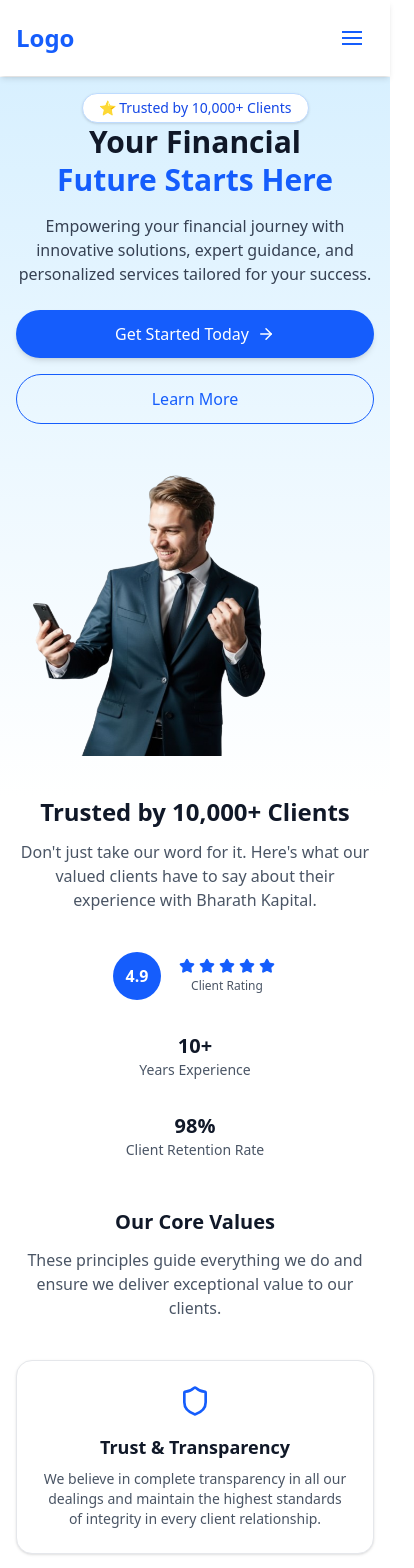
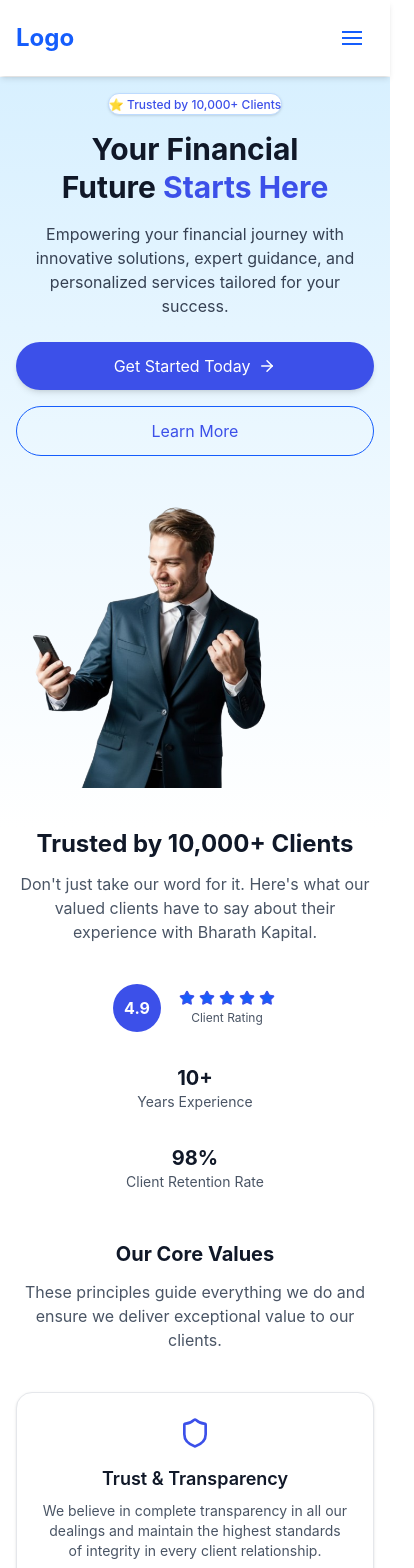
Before and after one commit to Faizanshaikh26/finance-trail, a React (Vite) app in the folder client/: page / in a window 390 px wide. Shown: the top 1568 px of the page, 414 px wide, since content can reach past the window. Built offline with nearby package versions, Linux system fonts and the light colour scheme.

Commit message:
5th  commit

```diff
--- a/client/src/App.jsx
+++ b/client/src/App.jsx
@@ -3,7 +3,7 @@ import Home from './Home'
 
 export default function App() {
   return (
-    <div>
+    <div className=' font-inter'>
  <Home/>
 
     </div>
--- a/client/src/components/FAQ.jsx
+++ b/client/src/components/FAQ.jsx
@@ -110,7 +110,7 @@ const FAQ = () => {
               className="px-4 sm:px-6 py-4 sm:py-6 flex justify-between items-center cursor-pointer hover:bg-gray-200 transition rounded-2xl"
               onClick={() => toggleFAQ(i)}
             >
-              <span className="text-base sm:text-lg md:text-xl lg:text-2xl text-gray-600 font-medium">
+              <span className="text-base sm:text-lg md:text-xl lg:text-xl text-gray-600 font-medium">
                 {faq.question}
               </span>
               <ChevronDown
--- a/client/src/components/Hero.jsx
+++ b/client/src/components/Hero.jsx
@@ -7,7 +7,7 @@ const Hero = () => {
   return (
     <>
       {/* Hero Section */}
-      <section className=" md:pt-40 pb-10 flex justify-center px-4 sm:px-32  lg:px-44 w-full  " style={{
+      <section className=" md:pt-40   pb-10 flex justify-center px-4 sm:px-32  lg:px-44 w-full  " style={{
         background: "linear-gradient(180deg, #D8F0FF 0%, #FFFFFF 100%)"
 
     }}>
@@ -15,28 +15,29 @@ const Hero = () => {
           {/* Left Content */}
           <div className="flex-1 text-center md:text-left">
             {/* Trusted Badge */}
-            <div className="inline-block mt-4 md:mt-0 :mb-6 bg-white border border-blue-200 text-blue-700 text-sm font-medium px-4 py-1 rounded-full shadow-sm">
-              ⭐ Trusted by 10,000+ Clients
+            <div className="inline-block mt-4 md:mt-0 mb-4 :mb-6 bg-white border border-blue-200 text-[#3C50E9] text-sm font-medium  md:px-4  rounded-full shadow-sm">
+             <span className="text-[12px]"> ⭐ Trusted by 10,000+ Clients</span>
             </div>
 
             {/* Heading */}
-            <h1 className="text-3xl sm:text-4xl md:text-6xl font-bold leading-tight text-gray-900">
+            <h1 className="text-3xl sm:text-4xl md:text-7xl font-bold leading-tight text-gray-900">
               Your Financial <br />
-              <span className="text-blue-600">Future Starts Here</span>
+              <span>Future</span>
+              <span className="text-[#3C50E9]"> Starts Here</span>
             </h1>
 
             {/* Subtext */}
-            <p className="mt-4 sm:mt-6 text-base sm:text-lg text-gray-700 max-w-xl mx-auto md:mx-0">
+            <p className="mt-4 sm:mt-6 text-base sm:text-2xl text-gray-700 max-w-xl mx-auto md:mx-0 font-normal">
               Empowering your financial journey with innovative solutions, expert
               guidance, and personalized services tailored for your success.
             </p>
 
             {/* Buttons */}
             <div className="mt-6 sm:mt-8 flex flex-col sm:flex-row gap-4 justify-center md:justify-start">
-              <button className="flex items-center justify-center gap-2 bg-blue-600 text-white px-6 py-3 rounded-full shadow-md hover:bg-blue-700 transition">
+              <button className="flex items-center justify-center gap-2 bg-[#3C50E9] text-white px-6 py-3 rounded-full shadow-md hover:bg-blue-700 transition">
                 Get Started Today <ArrowRight size={18} />
               </button>
-              <button className="px-6 py-3 rounded-full border border-blue-600 text-blue-600 hover:bg-blue-100 transition">
+              <button className="px-6 py-3 rounded-full border border-blue-600 text-[#3C50E9] hover:bg-blue-100 transition">
                 Learn More
               </button>
             </div>
@@ -117,7 +118,7 @@ const Hero = () => {
         <div className="flex flex-col sm:flex-row items-center justify-center md:justify-start gap-8 sm:gap-12 mb-12">
           {/* Rating */}
           <div className="flex items-center gap-4">
-            <div className="bg-blue-600 text-white font-bold rounded-full w-[48px] h-[48px] flex items-center justify-center">
+            <div className="bg-[#3C50E9] text-white font-bold rounded-full w-[48px] h-[48px] flex items-center justify-center">
               4.9
             </div>
             <div className="flex flex-col items-center sm:items-start">
@@ -125,7 +126,7 @@ const Hero = () => {
                 {[...Array(5)].map((_, i) => (
                   <Star
                     key={i}
-                    className="w-4 h-4 sm:w-5 sm:h-5 text-blue-600 fill-blue-600 mx-0.5"
+                    className="w-4 h-4 sm:w-5 sm:h-5 text-[#3C50E9] fill-blue-600 mx-0.5"
                   />
                 ))}
               </div>
@@ -135,8 +136,9 @@ const Hero = () => {
             </div>
           </div>
 
+
           {/* Experience */}
-          <div className="text-center sm:text-left">
+          <div className="text-center sm:text-left ">
             <p className="text-xl sm:text-2xl font-bold text-gray-900">10+</p>
             <p className="text-sm text-gray-600">Years Experience</p>
           </div>
@@ -152,10 +154,10 @@ const Hero = () => {
       {/* Core Values Section */}
       <section className="  px-4 sm:px-32  lg:px-44 w-full">
         <div className="mb-10 sm:mb-12 text-center ">
-          <h3 className="text-xl sm:text-2xl md:text-4xl py- font-bold text-gray-900">
+          <h3 className="text-xl sm:text-2xl md:text-[50px] py- font-bold text-gray-900">
             Our Core Values
           </h3>
-          <p className="text-gray-600 mt-3 text-base sm:text-xl  md:mx-0">
+          <p className="text-gray-600 mt-3 text-base sm:text-[25px]  md:mx-0">
             These principles guide everything we do and ensure we deliver
             exceptional value to our clients.
           </p>
@@ -164,8 +166,8 @@ const Hero = () => {
         {/* Values Cards */}
         <div className="grid grid-cols-1 sm:grid-cols-2 md:grid-cols-3 gap-6 md:gap-8 place-items-center">
           {/* Card 1 */}
-          <div className="rounded-2xl w-full max-w-sm bg-white border border-gray-200 p-6 shadow-sm text-center hover:shadow-md transition">
-            <Shield className="w-8 h-8 sm:w-10 sm:h-10 text-blue-600 mx-auto mb-4" />
+          <div className="rounded-2xl w-full max-w-sm  bg-white border border-gray-200 p-6 shadow-sm text-center hover:shadow-md transition">
+            <Shield className="w-8 h-8 sm:w-10 sm:h-10 text-[#3C50E9] mx-auto mb-4" />
             <h4 className="font-semibold text-lg text-gray-900">
               Trust & Transparency
             </h4>
@@ -178,7 +180,7 @@ const Hero = () => {
 
           {/* Card 2 */}
           <div className="rounded-2xl w-full max-w-sm bg-white border border-gray-200 p-6 shadow-sm text-center hover:shadow-md transition">
-            <Handshake className="w-8 h-8 sm:w-10 sm:h-10 text-blue-600 mx-auto mb-4" />
+            <Handshake className="w-8 h-8 sm:w-10 sm:h-10 text-[#3C50E9] mx-auto mb-4" />
             <h4 className="font-semibold text-lg text-gray-900">
               Excellence in Service
             </h4>
@@ -190,13 +192,13 @@ const Hero = () => {
 
           {/* Card 3 */}
           <div className="rounded-2xl w-full max-w-sm bg-white border border-gray-200 p-6 shadow-sm text-center hover:shadow-md transition">
-            <User className="w-8 h-8 sm:w-10 sm:h-10 text-blue-600 mx-auto mb-4" />
+            <User className="w-8 h-8 sm:w-10 sm:h-10 text-[#3C50E9] mx-auto mb-4" />
             <h4 className="font-semibold text-lg text-gray-900">
               Client-Centric Approach
             </h4>
             <p className="text-sm text-gray-600 mt-2">
               Every decision we make is centered around our clients' best
-              interests and long-term financial success.
+              interests and long-term financial
             </p>
           </div>
         </div>
--- a/client/src/index.css
+++ b/client/src/index.css
@@ -1,126 +1,25 @@
 @import "tailwindcss";
 
 
-@custom-variant dark (&:is(.dark *));
+@import url('https://fonts.googleapis.com/css2?family=Doto:wght@100..900&family=Inter:ital,opsz,wght@0,14..32,100..900;1,14..32,100..900&family=Plus+Jakarta+Sans:ital,wght@0,200..800;1,200..800&family=Poppins:ital,wght@0,100;0,200;0,300;0,400;0,500;0,600;0,700;0,800;0,900;1,100;1,200;1,300;1,400;1,500;1,600;1,700;1,800;1,900&family=Quicksand:wght@300..700&family=Righteous&display=swap');
 
-:root {
-  /* Updated color tokens for Bharat Kapital professional theme */
-  --background: oklch(1 0 0); /* Pure white */
-  --foreground: oklch(0.2 0 0); /* Dark gray for text */
-  --card: oklch(0.98 0 0); /* Light gray for service cards */
-  --card-foreground: oklch(0.2 0 0); /* Dark text on cards */
-  --popover: oklch(1 0 0);
-  --popover-foreground: oklch(0.2 0 0);
-  --primary: oklch(0.35 0 0); /* Professional dark gray */
-  --primary-foreground: oklch(1 0 0); /* White text on primary */
-  --secondary: oklch(0.6 0.15 264); /* Professional blue accent */
-  --secondary-foreground: oklch(1 0 0);
-  --muted: oklch(0.98 0 0);
-  --muted-foreground: oklch(0.45 0 0);
-  --accent: oklch(0.6 0.15 264); /* Blue accent for CTAs */
-  --accent-foreground: oklch(1 0 0);
-  --destructive: oklch(0.577 0.245 27.325);
-  --destructive-foreground: oklch(1 0 0);
-  --border: oklch(0.9 0 0);
-  --input: oklch(0.98 0 0);
-  --ring: oklch(0.6 0.15 264 / 0.5);
-  --chart-1: oklch(0.6 0.15 264);
-  --chart-2: oklch(0.55 0.2 160);
-  --chart-3: oklch(0.6 0.25 30);
-  --chart-4: oklch(0.5 0.2 140);
-  --chart-5: oklch(0.35 0 0);
-  --radius: 0.5rem;
-  --sidebar: oklch(0.98 0 0);
-  --sidebar-foreground: oklch(0.2 0 0);
-  --sidebar-primary: oklch(1 0 0);
-  --sidebar-primary-foreground: oklch(0.2 0 0);
-  --sidebar-accent: oklch(0.6 0.15 264);
-  --sidebar-accent-foreground: oklch(1 0 0);
-  --sidebar-border: oklch(0.9 0 0);
-  --sidebar-ring: oklch(0.6 0.15 264 / 0.5);
+
+  /* font-family: "Inter", sans-serif; */
+
+@theme {
+  --font-inter: "Inter", sans-serif;
+  --font-quicksand: "Quicksand", sans-serif;
+  --font-righteous: "Righteous", sans-serif;
+  --font-doto: "Doto", sans-serif;
+  --font-poppins: "Poppins", sans-serif;
+  --color-accent: #F97316;
+  --color-accentHover: #EA580C;
+  --color-primaryText: #0F172A;
+  --color-secondaryText: #475569;
+  /* --color-primaryCardBg:#FFFBED;
+  --color-primaryCardText:#112A46; */
+
+  --color-primaryCardBg: #F9FAFB;
+  --color-primaryCardText: #1E293B;
+
 }
-
-.dark {
-  --background: oklch(0.145 0 0);
-  --foreground: oklch(0.985 0 0);
-  --card: oklch(0.145 0 0);
-  --card-foreground: oklch(0.985 0 0);
-  --popover: oklch(0.145 0 0);
-  --popover-foreground: oklch(0.985 0 0);
-  --primary: oklch(0.985 0 0);
-  --primary-foreground: oklch(0.205 0 0);
-  --secondary: oklch(0.269 0 0);
-  --secondary-foreground: oklch(0.985 0 0);
-  --muted: oklch(0.269 0 0);
-  --muted-foreground: oklch(0.708 0 0);
-  --accent: oklch(0.269 0 0);
-  --accent-foreground: oklch(0.985 0 0);
-  --destructive: oklch(0.396 0.141 25.723);
-  --destructive-foreground: oklch(0.637 0.237 25.331);
-  --border: oklch(0.269 0 0);
-  --input: oklch(0.269 0 0);
-  --ring: oklch(0.439 0 0);
-  --chart-1: oklch(0.488 0.243 264.376);
-  --chart-2: oklch(0.696 0.17 162.48);
-  --chart-3: oklch(0.769 0.188 70.08);
-  --chart-4: oklch(0.627 0.265 303.9);
-  --chart-5: oklch(0.645 0.246 16.439);
-  --sidebar: oklch(0.205 0 0);
-  --sidebar-foreground: oklch(0.985 0 0);
-  --sidebar-primary: oklch(0.488 0.243 264.376);
-  --sidebar-primary-foreground: oklch(0.985 0 0);
-  --sidebar-accent: oklch(0.269 0 0);
-  --sidebar-accent-foreground: oklch(0.985 0 0);
-  --sidebar-border: oklch(0.269 0 0);
-  --sidebar-ring: oklch(0.439 0 0);
-}
-
-@theme inline {
-  --font-sans: var(--font-geist-sans);
-  --font-mono: var(--font-geist-mono);
-  --color-background: var(--background);
-  --color-foreground: var(--foreground);
-  --color-card: var(--card);
-  --color-card-foreground: var(--card-foreground);
-  --color-popover: var(--popover);
-  --color-popover-foreground: var(--popover-foreground);
-  --color-primary: var(--primary);
-  --color-primary-foreground: var(--primary-foreground);
-  --color-secondary: var(--secondary);
-  --color-secondary-foreground: var(--secondary-foreground);
-  --color-muted: var(--muted);
-  --color-muted-foreground: var(--muted-foreground);
-  --color-accent: var(--accent);
-  --color-accent-foreground: var(--accent-foreground);
-  --color-destructive: var(--destructive);
-  --color-destructive-foreground: var(--destructive-foreground);
-  --color-border: var(--border);
-  --color-input: var(--input);
-  --color-ring: var(--ring);
-  --color-chart-1: var(--chart-1);
-  --color-chart-2: var(--chart-2);
-  --color-chart-3: var(--chart-3);
-  --color-chart-4: var(--chart-4);
-  --color-chart-5: var(--chart-5);
-  --radius-sm: calc(var(--radius) - 4px);
-  --radius-md: calc(var(--radius) - 2px);
-  --radius-lg: var(--radius);
-  --radius-xl: calc(var(--radius) + 4px);
-  --color-sidebar: var(--sidebar);
-  --color-sidebar-foreground: var(--sidebar-foreground);
-  --color-sidebar-primary: var(--sidebar-primary);
-  --color-sidebar-primary-foreground: var(--sidebar-primary-foreground);
-  --color-sidebar-accent: var(--sidebar-accent);
-  --color-sidebar-accent-foreground: var(--sidebar-accent-foreground);
-  --color-sidebar-border: var(--sidebar-border);
-  --color-sidebar-ring: var(--sidebar-ring);
-}
-
-@layer base {
-  * {
-    @apply border-border outline-ring/50;
-  }
-  body {
-    @apply bg-background text-foreground;
-  }
-}
```
Also changed, not shown: client/src/components/About.jsx (+15 -15 lines), client/src/components/Contact.jsx (+7 -7 lines), client/src/components/Services.jsx (+17 -20 lines), client/src/components/Vision.jsx (+9 -9 lines).
